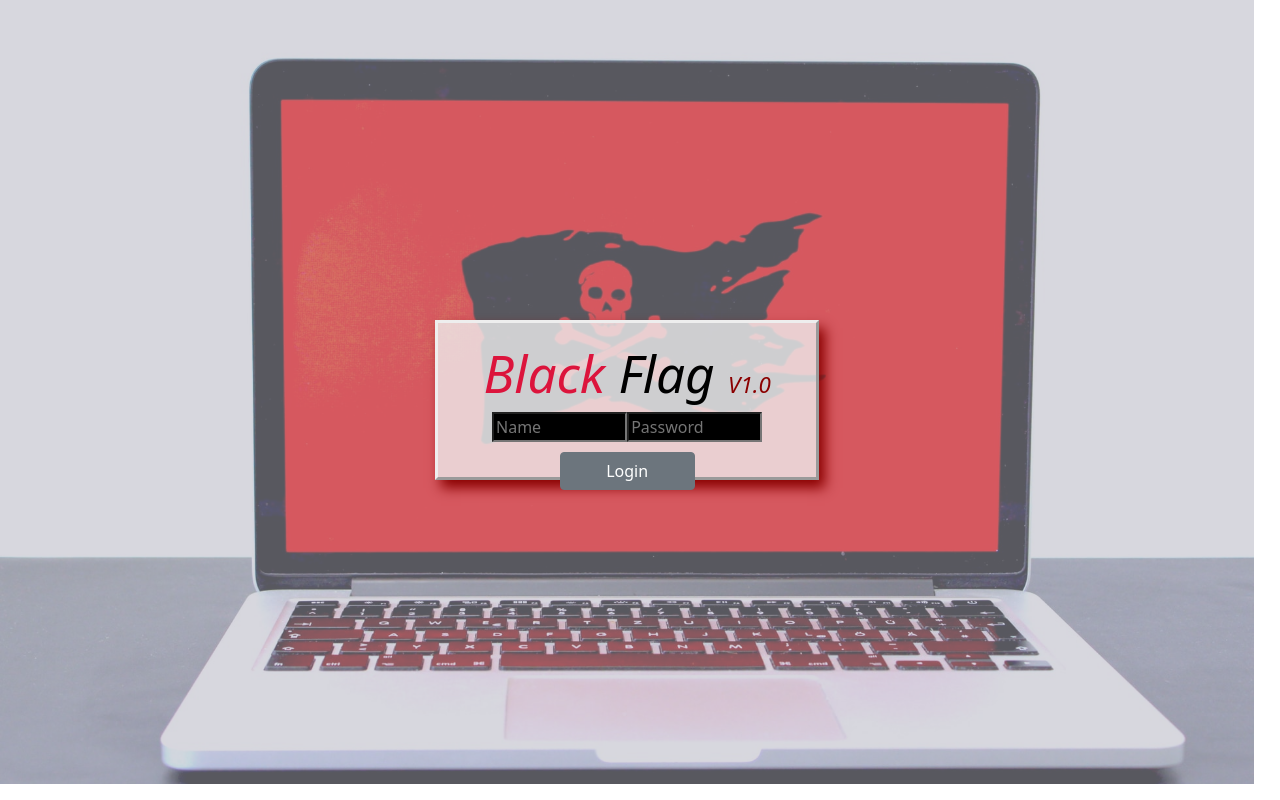
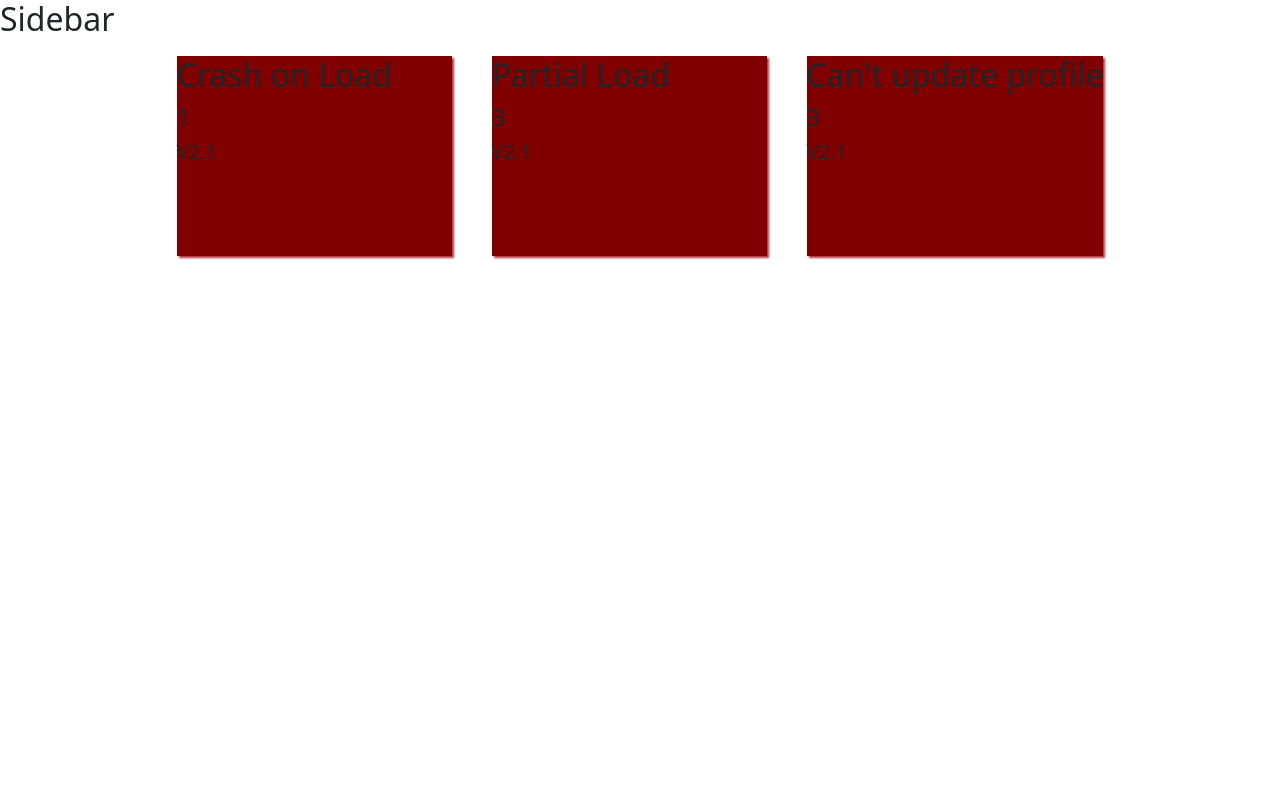
Before and after one commit to M-PAW/bug-tracker, a React (Create React App) app in the folder client/: page / in a window 1280 px wide. Built offline with nearby package versions, Linux system fonts and the light colour scheme.

Commit message:
client: mapped through bugs and passed state to display bug cards.

```diff
--- a/client/src/App.js
+++ b/client/src/App.js
@@ -1,13 +1,20 @@
 import React from 'react';
 import Login from './Views/Login/Login'
 import {useSelector} from 'react-redux'
+import ViewBugs from './Views/Pages/ViewBugs';
+import Sidebar from './Views/Sidebar/Sidebar';
 
 function App() {
   const {auth} = useSelector(state => state);
   return (
     <>
     {
-      !auth.LoggedIn ? <Login />: <h1>Welcome</h1>
+      !auth.LoggedIn
+        ?<Login />
+        :<>
+          <Sidebar />
+          <ViewBugs />
+        </>
     }
     </>
   )
--- a/client/src/Controllers/Redux/authSlice.js
+++ b/client/src/Controllers/Redux/authSlice.js
@@ -4,7 +4,7 @@ const slice = createSlice({
     name: "auth",
     initialState:{
         admin: false,
-        LoggedIn: false,
+        LoggedIn: true,
     },
     reducers: {
         signIn:(state,action) => {
--- a/client/src/Views/Bug Card/BugCard.css
+++ b/client/src/Views/Bug Card/BugCard.css
@@ -0,0 +1,8 @@
+
+.bug-card {
+    background: var(--card-color);
+    box-shadow: 2px 2px 2px var(--prime-color);
+    margin: 10px;
+    min-width: 275px;
+    min-height: 200px;
+}
--- a/client/src/Views/Bug Card/BugCard.jsx
+++ b/client/src/Views/Bug Card/BugCard.jsx
@@ -1,11 +1,13 @@
 import React from 'react'
-import
+import './BugCard.css';
 
-const BugCard = ({name, priority, version, clicked}) => {
+const BugCard = (props) => {
 
     const Clicked = () => {
-        clicked(name);
+        props.clicked();
     }
+
+    const {name,priority,version} = props.props;
 
     return (
         <div className="bug-card" onClick={Clicked}>
--- a/client/src/Views/Pages/viewBugs.jsx
+++ b/client/src/Views/Pages/viewBugs.jsx
@@ -1,8 +1,9 @@
 import React, {useEffect} from 'react';
 import { useDispatch, useSelector } from 'react-redux';
 import {getBugs} from '../../Controllers/Redux/bugSlice';
+import BugCard from '../Bug Card/BugCard';
 
-const viewBugs = () => {
+const ViewBugs = () => {
     const dispatch = useDispatch();
     const {bugs} = useSelector(state => state);
 
@@ -14,8 +15,10 @@ const viewBugs = () => {
         <div className="page-container">
             {
                 bugs.map((bug,key) => {
+                    let {name,priority,version} = bug
+
                     return (
-
+                        <BugCard key={key} props={{name,priority,version}} />
                     )
                 })
             }
@@ -23,4 +26,4 @@ const viewBugs = () => {
     )
 }
 
-export default viewBugs
+export default ViewBugs
--- /dev/null
+++ b/client/src/Views/Sidebar/Sidebar.jsx
@@ -0,0 +1,11 @@
+import React from 'react'
+
+const Sidebar = () => {
+    return (
+        <div>
+            <h2>Sidebar</h2>
+        </div>
+    )
+}
+
+export default Sidebar
--- a/client/src/index.css
+++ b/client/src/index.css
@@ -4,4 +4,13 @@ html {
     /* margin-left: 20vw; */
     --prime-color: rgba(155,0,15,.8);
     color: crimson;
+    --card-color: maroon;
 }
+
+.page-container {
+    display: flex;
+    flex-wrap: wrap;
+    gap: 20px;
+    justify-content: center;
+    grid-column: 2;
+}
--- a/client/src/index.js
+++ b/client/src/index.js
@@ -15,7 +15,7 @@ import userReducer from './Controllers/Redux/userSlice';
 // Redux Confix
 const rootReducer = combineReducers({
   auth: authReducer,
-  bug: bugReducer,
+  bugs: bugReducer,
   user: userReducer,
 })
 
```
